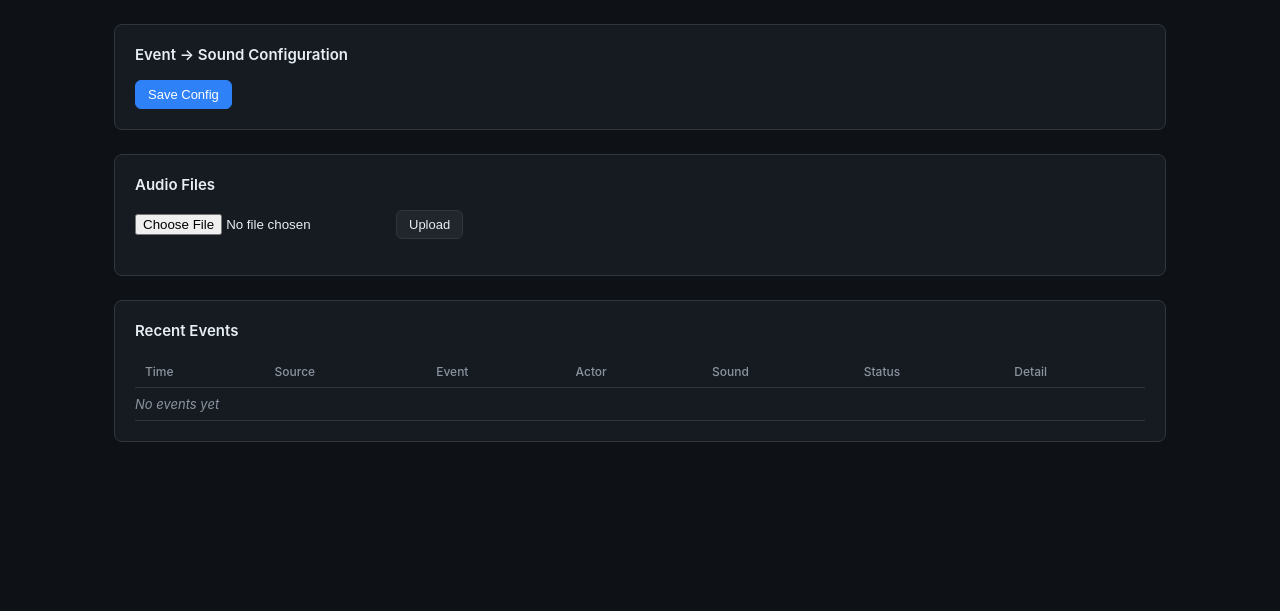
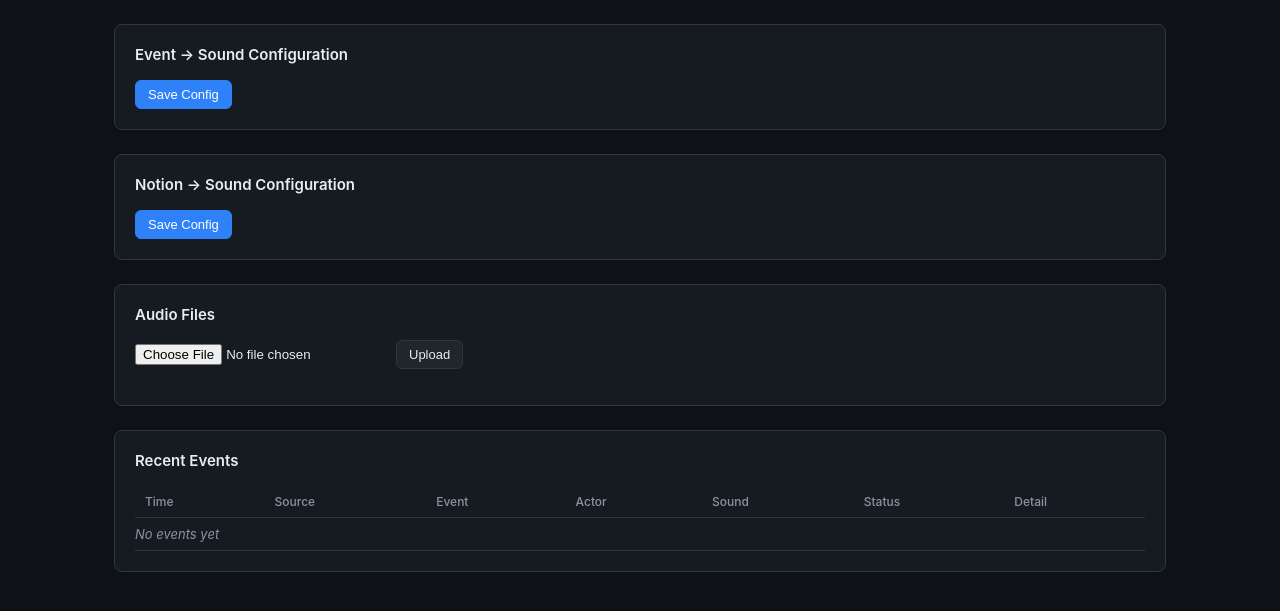
Before and after one commit to KaidenThrailkill/producerTagPi, a Python web app: template templates/dashboard.html in a window 1280 px wide. Shown: the part 55-666 px from the top of the page. Run offline with Jinja, Linux system fonts and the light colour scheme; the template is opened without the code that fills it, so the values that code supplies are empty.

Commit message:
updated dashboard

```diff
--- a/templates/dashboard.html
+++ b/templates/dashboard.html
@@ -119,6 +119,14 @@
     </section>
 
     <section class="panel">
+      <h2>Notion → Sound Configuration</h2>
+      <div id="notion-editor"></div>
+      <div style="margin-top: 16px;">
+        <button class="primary" onclick="saveConfig()">Save Config</button>
+      </div>
+    </section>
+
+    <section class="panel">
       <h2>Audio Files</h2>
       <div class="upload-row" style="margin-bottom: 16px;">
         <input type="file" id="upload" accept=".mp3,.m4a,.wav,.aiff,.ogg,.flac" />
@@ -207,6 +215,59 @@ function renderConfig() {
     <span class="label" style="vertical-align: middle;">Global fallback</span>
     <select id="global-default">${soundOptions(cfg.default_sound)}</select>
   `;
+
+  renderNotionConfig(cfg.notion || {});
+}
+
+function renderNotionConfig(notion) {
+  const root = document.getElementById("notion-editor");
+  const users = notion.users || {};
+  root.innerHTML = `
+    <div class="event-block">
+      <h3>Trigger settings</h3>
+      <div class="row">
+        <span class="label">Status prop</span>
+        <input type="text" id="notion-status-property" value="${escapeHtml(notion.status_property || "Status")}" placeholder="Status" />
+        <span class="label" style="margin-left: 16px;">Done value</span>
+        <input type="text" id="notion-done-value" value="${escapeHtml(notion.done_value || "Complete")}" placeholder="Complete" />
+      </div>
+      <div class="row">
+        <span class="label">Assignee prop</span>
+        <input type="text" id="notion-assignee-property" value="${escapeHtml(notion.assignee_property || "Assigned To")}" placeholder="Assigned To" />
+      </div>
+    </div>
+    <div class="event-block">
+      <h3>Per-assignee sounds</h3>
+      <div id="notion-users"></div>
+      <div class="row" style="margin-top: 8px;">
+        <button class="small" onclick="addNotionUser()">+ Add assignee</button>
+        <span class="label" style="margin-left: 12px; color: var(--muted);">
+          User IDs come from the Detail column of Notion events below.
+        </span>
+      </div>
+    </div>
+  `;
+  const usersDiv = root.querySelector("#notion-users");
+  for (const [userId, path] of Object.entries(users)) {
+    usersDiv.appendChild(notionUserRow(userId, path));
+  }
+}
+
+function notionUserRow(userId, path) {
+  const div = document.createElement("div");
+  div.className = "row";
+  div.innerHTML = `
+    <span class="label">User ID</span>
+    <input type="text" value="${escapeHtml(userId)}" data-notion="user-id" placeholder="notion-user-uuid" style="width: 290px; font-family: ui-monospace, monospace; font-size: 12px;" />
+    <select data-notion="user-sound">${soundOptions(path)}</select>
+    <button class="small" onclick="testPlayFromSelect(this)">▶</button>
+    <button class="small danger" onclick="this.parentNode.remove()">✕</button>
+  `;
+  return div;
+}
+
+function addNotionUser() {
+  document.getElementById("notion-users").appendChild(notionUserRow("", ""));
 }
 
 function authorRow(ev, login, path) {
@@ -243,6 +304,20 @@ function collectConfig() {
     }
     cfg.events[ev] = evCfg;
   }
+
+  const notion = {users: {}};
+  const sp = document.getElementById("notion-status-property")?.value.trim();
+  const dv = document.getElementById("notion-done-value")?.value.trim();
+  const ap = document.getElementById("notion-assignee-property")?.value.trim();
+  if (sp) notion.status_property = sp;
+  if (dv) notion.done_value = dv;
+  if (ap) notion.assignee_property = ap;
+  for (const row of document.querySelectorAll('#notion-users .row')) {
+    const uid = row.querySelector('[data-notion="user-id"]').value.trim();
+    const sound = row.querySelector('[data-notion="user-sound"]').value;
+    if (uid && sound) notion.users[uid] = sound;
+  }
+  cfg.notion = notion;
   return cfg;
 }
 
@@ -327,8 +402,8 @@ function buildDetail(e) {
   if (e.action) parts.push("action=" + e.action);
   if (e.page_status) parts.push("status=" + e.page_status);
   if (e.page_id) parts.push("page=" + String(e.page_id).slice(0, 8));
-  if (e.user_id) parts.push("user=" + String(e.user_id).slice(0, 8));
-  if (Array.isArray(e.assignees) && e.assignees.length) parts.push(`assignees=${e.assignees.length}`);
+  if (e.user_id) parts.push("user=" + e.user_id);
+  if (Array.isArray(e.assignees) && e.assignees.length) parts.push("assignees=" + e.assignees.join(","));
   if (e.token_prefix) parts.push("token=" + e.token_prefix);
   return parts.join(" · ");
 }
```
